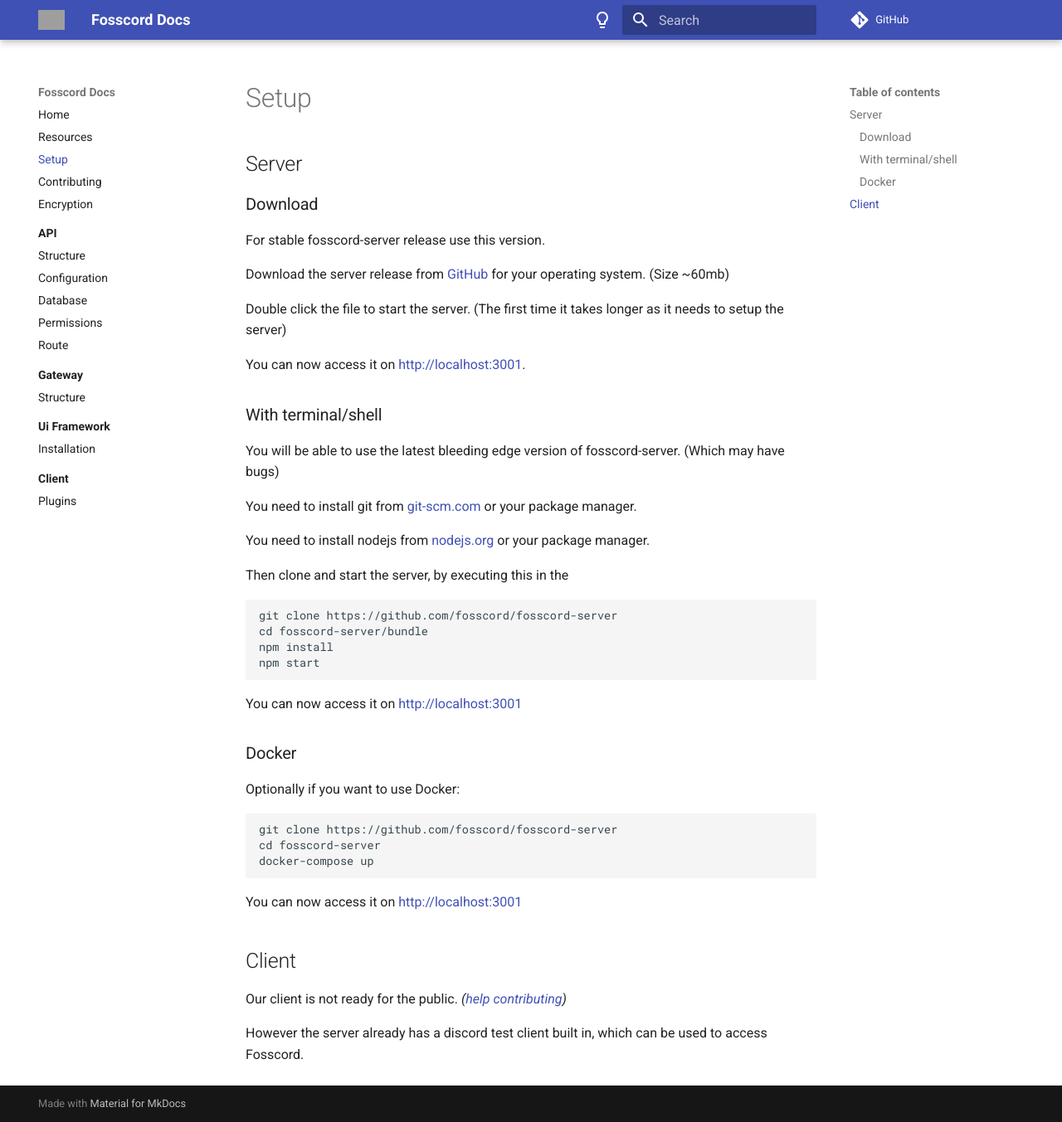
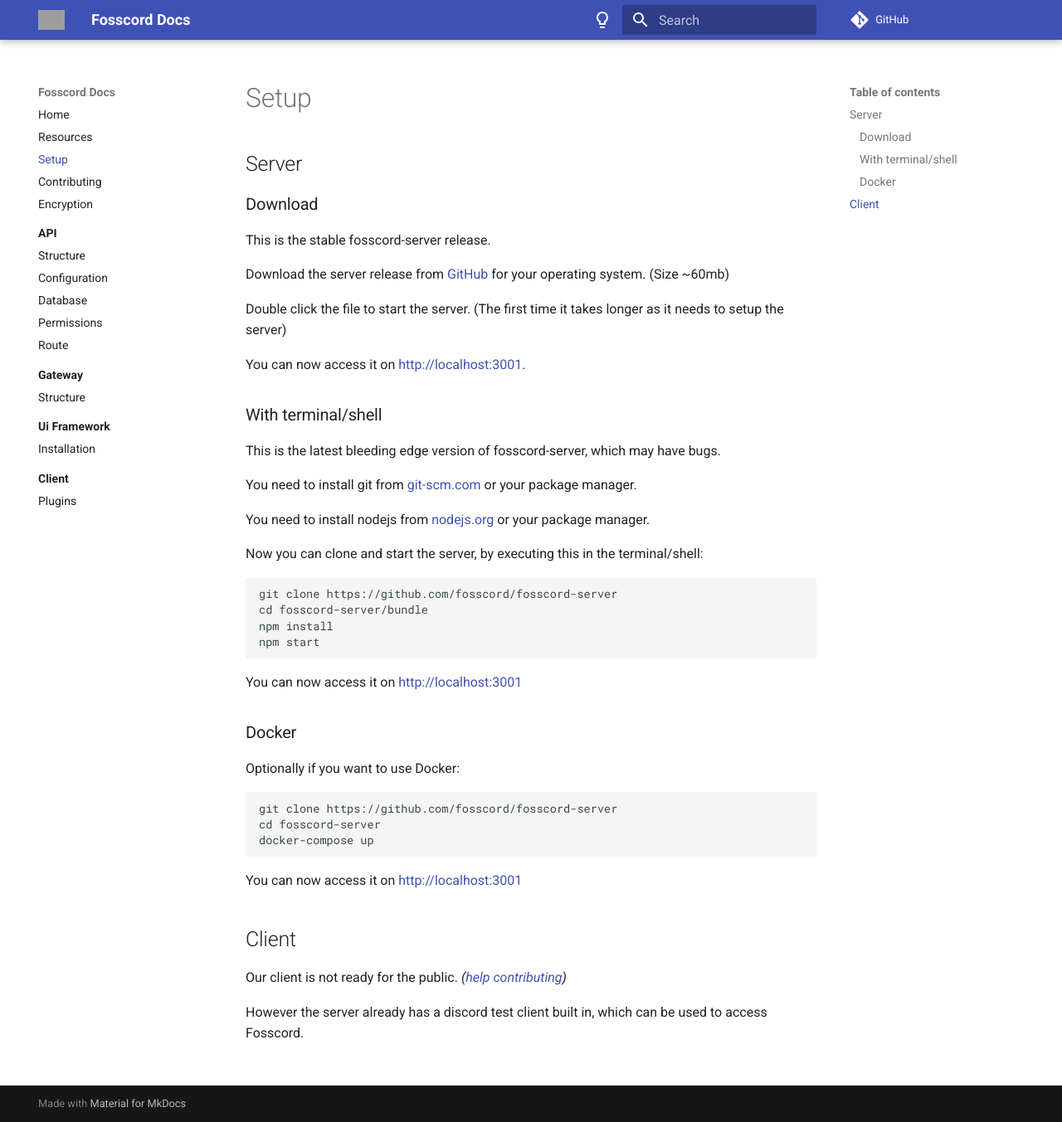
Before and after one commit to spacebarchat/docs, an MkDocs documentation site: the page built from docs/setup.md, in a window 1280 px wide and 1353 px high. Shown: the whole window at 83% size. Built offline with MkDocs 1.6.1 and Material for MkDocs 9.7.7, drawn with Linux system fonts in a browser that asks for light colours; comment, search, counter and statistics services are not loaded; grey boxes are pictures that could not be loaded.

Commit message:
:pencil: update wording

````diff
--- a/docs/setup.md
+++ b/docs/setup.md
@@ -4,7 +4,7 @@
 
 ### Download
 
-For stable fosscord-server release use this version.
+This is the stable fosscord-server release.
 
 Download the server release from [GitHub](https://github.com/fosscord/fosscord-server/releases) for your operating system. (Size ~60mb)
 
@@ -14,13 +14,13 @@
 
 ### With terminal/shell
 
-You will be able to use the latest bleeding edge version of fosscord-server. (Which may have bugs)
+This is the latest bleeding edge version of fosscord-server, which may have bugs.
 
 You need to install git from [git-scm.com](https://git-scm.com/downloads) or your package manager.
 
 You need to install nodejs from [nodejs.org](https://nodejs.org/) or your package manager.
 
-Then clone and start the server, by executing this in the
+Now you can clone and start the server, by executing this in the terminal/shell:
 
 ```
 git clone https://github.com/fosscord/fosscord-server
````
